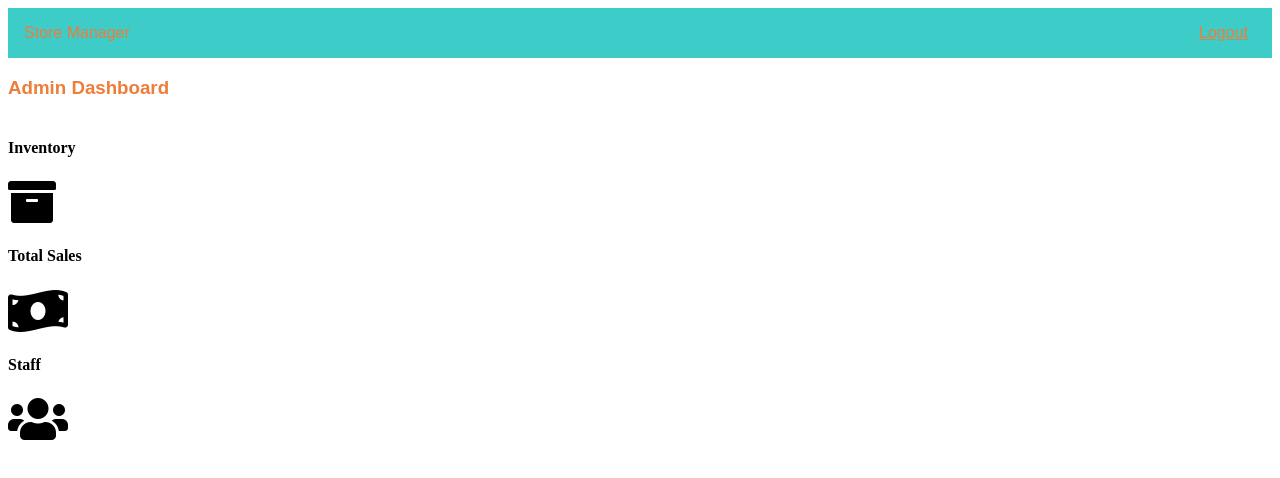
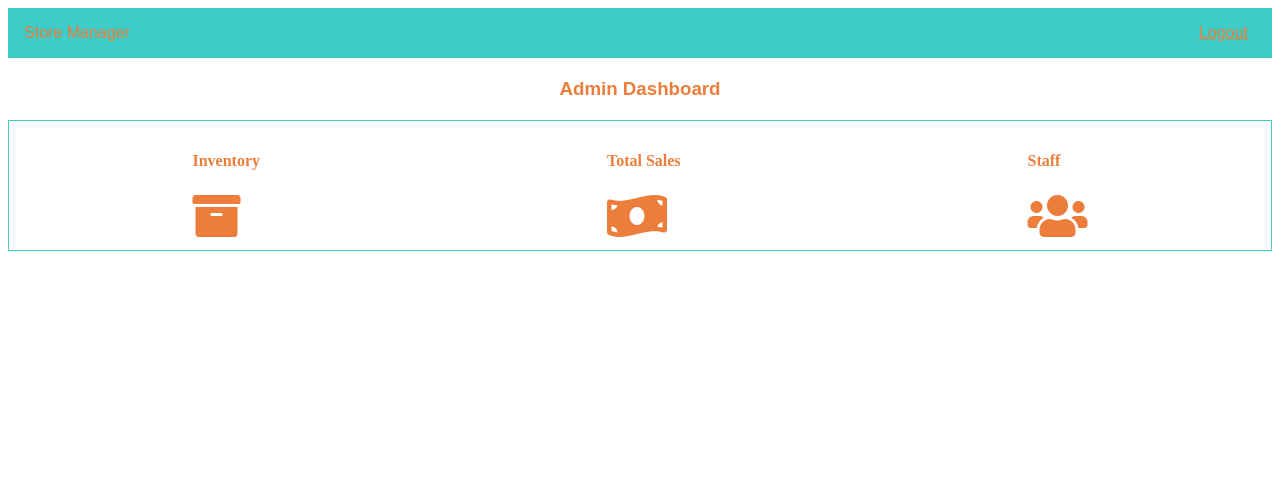
Before and after one commit to d-kahara/store-manager-UI, a plain HTML site: page admin_dash.html in a window 1280 px wide. Drawn offline with Linux system fonts and the light colour scheme; files that its build step writes are made by us from their sources; files whose address does not match are found by name; a web font is replaced by a local one.

Commit message:
[Feature #161123555] Add css styling

```diff
--- a/assets/css/main.css
+++ b/assets/css/main.css
@@ -121,3 +121,26 @@ footer {
 
   display:flex;
 }
+/* ==============Admin Dashboard====================== */
+.container-admin {
+    display: flex;
+    border: 1px #3DCCC7 solid;
+    padding: 10px;
+
+}
+
+.dash-link {
+    color: #ED7D3A;
+    margin: auto auto auto auto;
+    cursor: pointer;
+
+}
+.center {
+    margin: 20px auto 20px auto;
+}
+
+.dash-link :hover {
+    opacity: 0.8;
+    cursor: pointer;
+    color: #3DCCC7;
+}
```
